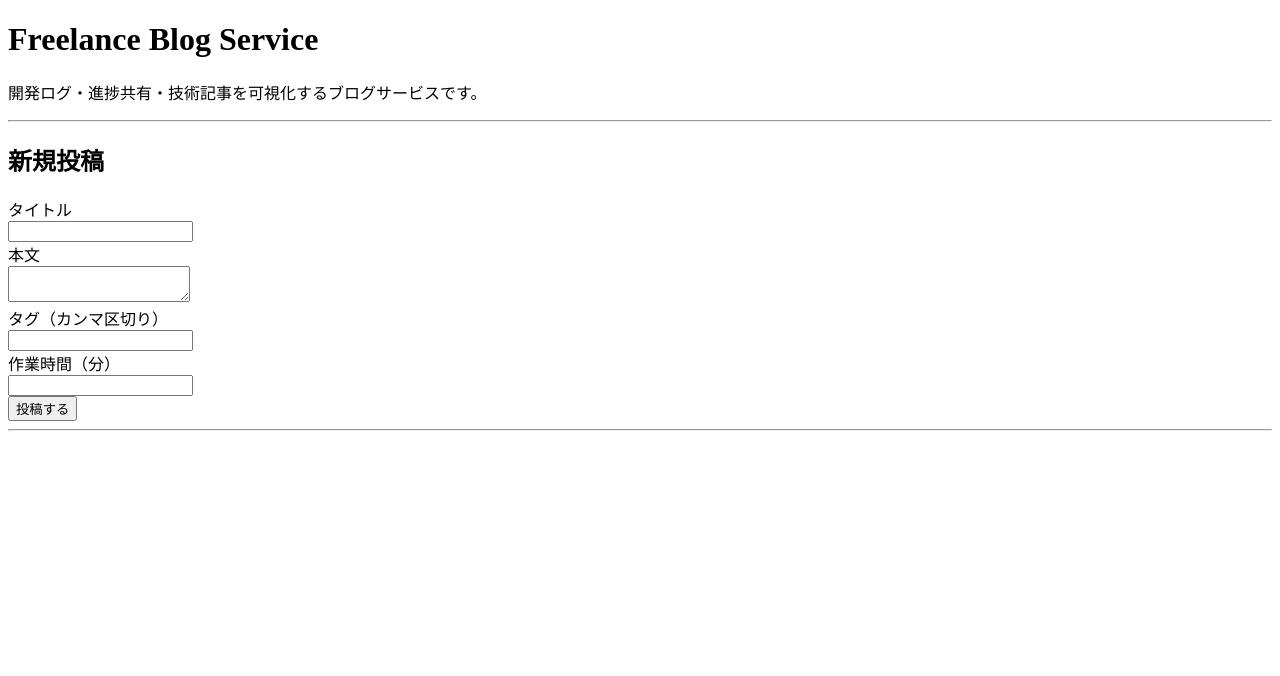
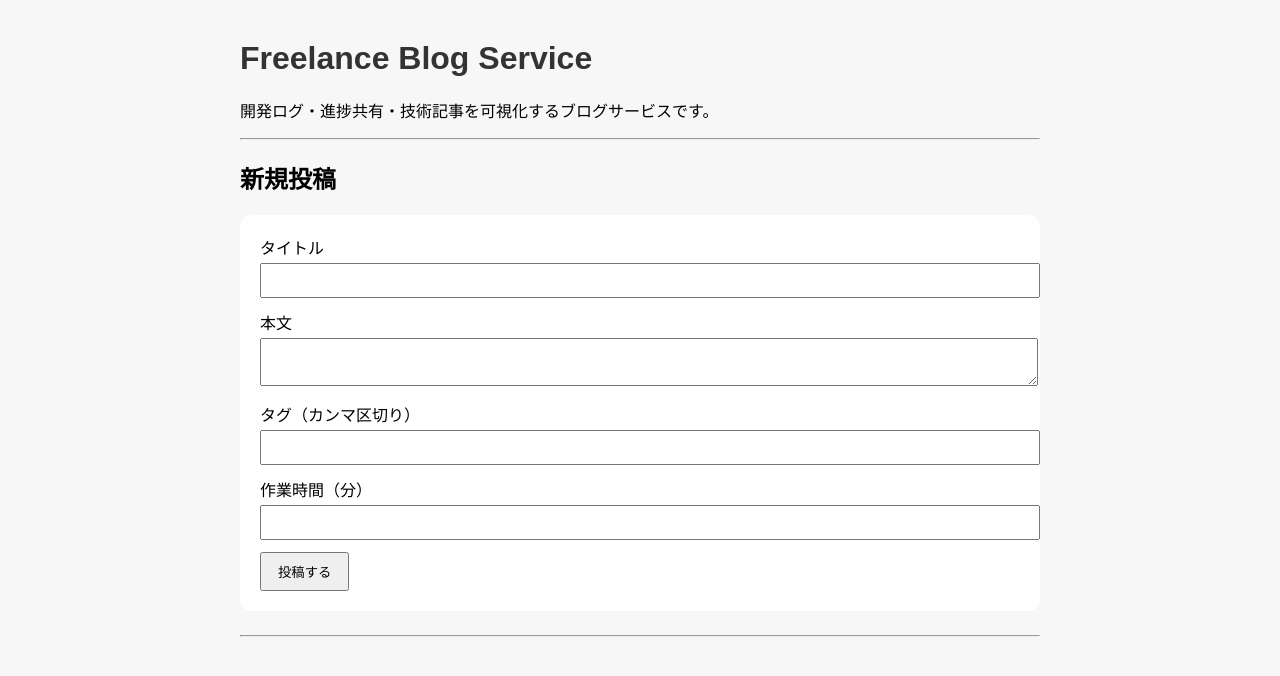
Before and after one commit to ki-hi-ro/freelance-blog, a FastAPI app: template app/templates/posts.html in a window 1280 px wide. Shown: the top 676 px of the page. Run offline with FastAPI, Linux system fonts and the light colour scheme; the template is opened without the code that fills it, so the values that code supplies are empty.

Commit message:
CSS適応

```diff
--- a/app/main.py
+++ b/app/main.py
@@ -1,7 +1,8 @@
 from fastapi import FastAPI, Depends, Request, Form
 from fastapi.templating import Jinja2Templates
+from fastapi.staticfiles import StaticFiles
+from fastapi.responses import RedirectResponse
 from sqlalchemy.orm import Session
-from fastapi.responses import RedirectResponse
 
 from app.routers import posts as posts_router
 from app.database import engine, SessionLocal
@@ -10,6 +11,8 @@ from app import models
 models.Base.metadata.create_all(bind=engine)
 
 app = FastAPI()
+
+app.mount("/static", StaticFiles(directory="app/static"), name="static")
 
 app.include_router(posts_router.router)
 
--- /dev/null
+++ b/app/static/style.css
@@ -0,0 +1,38 @@
+body {
+  font-family: sans-serif;
+  max-width: 800px;
+  margin: 40px auto;
+  padding: 0 20px;
+  background: #f7f7f7;
+}
+
+h1 {
+  color: #333;
+}
+
+form {
+  background: white;
+  padding: 20px;
+  border-radius: 12px;
+  margin-bottom: 24px;
+}
+
+input,
+textarea {
+  width: 100%;
+  padding: 8px;
+  margin-top: 4px;
+  margin-bottom: 12px;
+}
+
+button {
+  padding: 8px 16px;
+  cursor: pointer;
+}
+
+.post-card {
+  background: white;
+  padding: 20px;
+  border-radius: 12px;
+  margin-bottom: 16px;
+}
--- a/app/templates/posts.html
+++ b/app/templates/posts.html
@@ -3,6 +3,7 @@
 <head>
     <meta charset="UTF-8">
     <title>Freelance Blog Service</title>
+    <link rel="stylesheet" href="/static/style.css">
 </head>
 <body>
     <h1>Freelance Blog Service</h1>
@@ -39,21 +40,18 @@
     <hr>
 
     {% for post in posts %}
-    <article>
+    <div class="post-card">
         <h2>{{ post.title }}</h2>
         <p>{{ post.content }}</p>
         <p>タグ: {{ post.tags }}</p>
         <p>作業時間: {{ post.work_time_minutes }}分</p>
-        <p>作成日時: {{ post.created_at }}</p>
-    </article>
 
-    <form action="/posts-page/{{ post.id }}/delete" method="post">
+        <a href="/posts-page/{{ post.id }}/edit">編集</a>
+
+        <form action="/posts-page/{{ post.id }}/delete" method="post">
         <button type="submit">削除</button>
-    </form>
-
-    <a href="/posts-page/{{ post.id }}/edit">編集</a>
-
-    <hr>
+        </form>
+    </div>
     {% endfor %}
 </body>
 </html>
```
